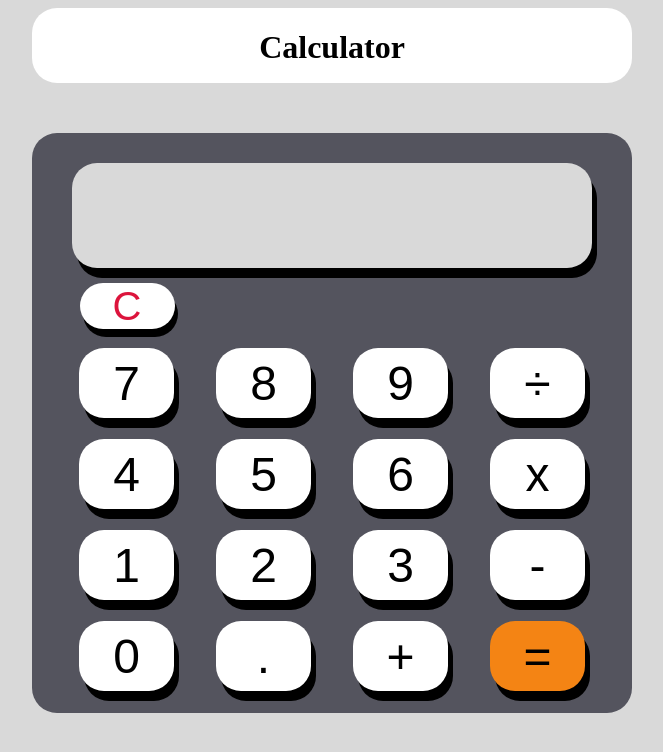
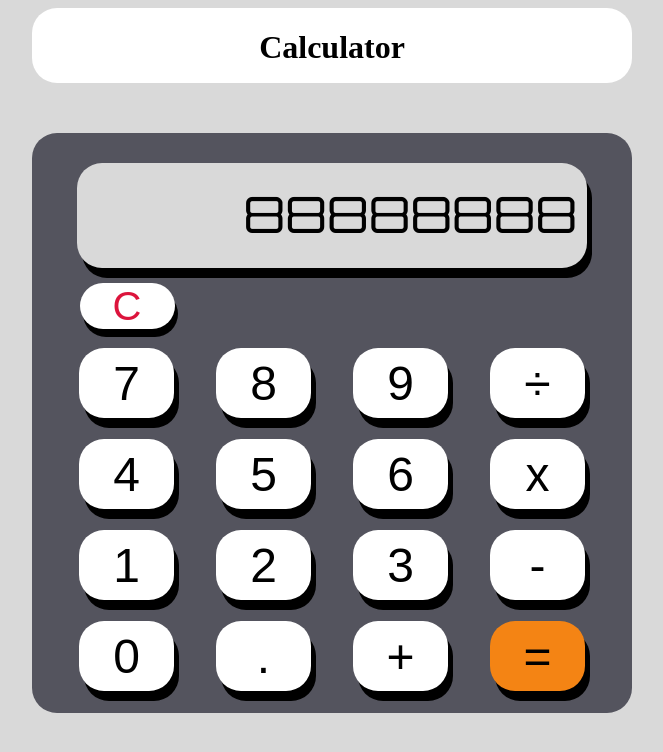
Before and after one commit to Slipatto/project-calculator, a plain HTML site: page index.html in a window 1280 px wide. Shown: the whole page, without its empty margins (308-971 px from the left). Drawn offline with Linux system fonts and the light colour scheme.

Commit message:
Create buttons, Style, create display text

```diff
--- a/index.html
+++ b/index.html
@@ -9,6 +9,9 @@
 
     <link rel="stylesheet" href="styles.css">
 
+    <link rel="preconnect" href="https://fonts.googleapis.com">
+    <link rel="preconnect" href="https://fonts.gstatic.com" crossorigin>
+    <link href="https://fonts.googleapis.com/css2?family=Orbitron:wght@400..900&display=swap" rel="stylesheet">
 </head>
 <body>
     <!-- Title block for page -->
@@ -21,7 +24,7 @@
     <!-- Calculator Body -->
     <div id="calc-body">
         <div id="calc-display">
-
+            <p>88888888
         </div>
         <div id="clear-container">
             <button id="clear-button">C</button>
--- a/styles.css
+++ b/styles.css
@@ -2,6 +2,16 @@
 
 body {
     background-color:#d9d9d9;
+}
+
+/* // <uniquifier>: Use a unique and descriptive class name
+// <weight>: Use a value from 400 to 900 */
+
+.orbitron {
+  font-family: "Orbitron", sans-serif;
+  font-optical-sizing: auto;
+  font-weight: 400;
+  font-style: normal;
 }
 
 #title-container {
@@ -36,16 +46,30 @@ body {
 }
 
 #calc-display {
+    display: flex;
+    justify-content: flex-end;
     background-color:#d9d9d9;
     border: 1px #ffffff;
     border-radius: 25px;
     box-shadow: 5px 10px;
-    width: 520px;
-    height: 75px;
+    width: 500px;
+    height: 55px;
     margin-left: auto;
     margin-right: auto;
     padding-top: 30px;
+    padding-bottom: 20px;
+    padding-right: 10px;
+    text-align: right;
+    font-family: "Orbitron";
+    font-size: 1.25ch;
 
+}
+
+p {
+    margin-top: 0px;
+    margin-bottom: 15px;
+    font-size: 6ch;
+    align-self: center;
 }
 
 #clear-container {
```
